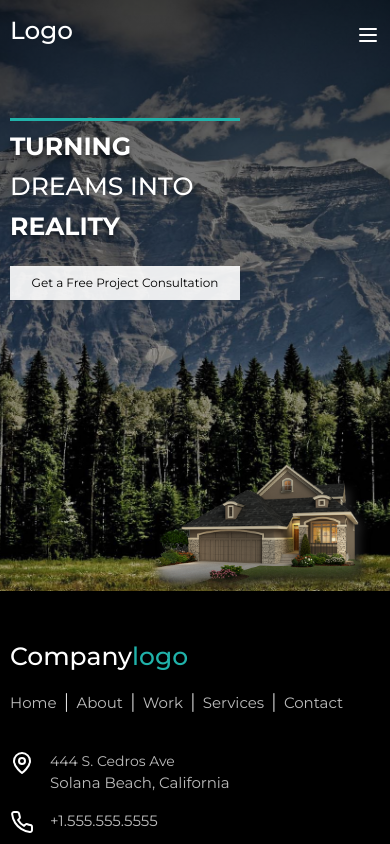
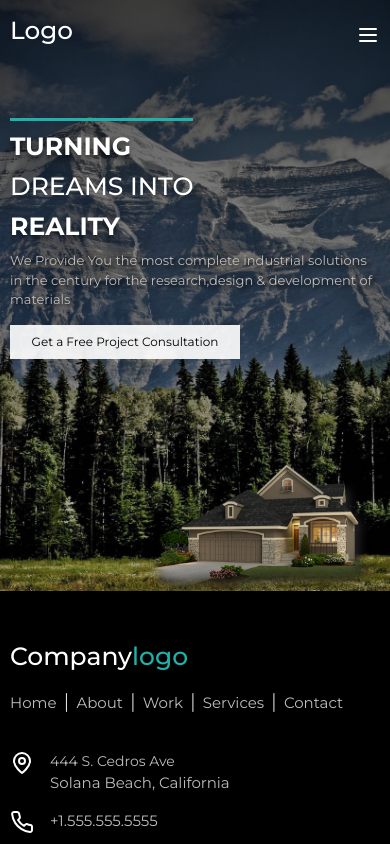
Before and after one commit to Anshkakkar15/white-diamond, a Next.js app: page / in a window 390 px wide. Shown: the top 844 px of the page. Built offline with nearby package versions, Linux system fonts and the light colour scheme.

Commit message:
banner section done

```diff
--- a/app/page.jsx
+++ b/app/page.jsx
@@ -14,6 +14,11 @@ export default function Home() {
             <h1>
               <strong>turning</strong> dreams into <strong>reality</strong>
             </h1>
+            <p>
+              We Provide You the most complete industrial solutions in the
+              century for the <br />
+              research,design & development of materials
+            </p>
             <Button extra={styles.banner_btn}>
               Get a Free Project Consultation
             </Button>
--- a/styles/Home.module.css
+++ b/styles/Home.module.css
@@ -23,7 +23,7 @@
 
 .banner .main_content {
   position: absolute;
-  top: 30%;
+  top: 25%;
 }
 
 .main_content h1 {
@@ -34,6 +34,7 @@
   font-size: 50px;
   text-transform: uppercase;
   margin: 0;
+  max-width: fit-content;
 }
 
 .main_content h1 strong {
@@ -43,9 +44,16 @@
   width: fit-content;
   line-height: 50px;
 }
-
+.main_content p{
+  color: #bcbcbc;
+  font-size: 16px;
+  margin-bottom: 0;
+  text-shadow: 2px 2px 4px black;
+  margin-top: 15px;
+  font-family: 'Montserrat', sans-serif;
+}
 .banner_btn {
-  margin-top: 15px;
+  margin-top: 25px;
   background-color: #ffffffe8;
   color: #000;
 }
@@ -82,6 +90,10 @@
     font-size: 40px;
     padding: 18px 0 0 0;
   }
+  .main_content p{
+    font-size: 15px;
+    margin-top: 10px;
+  }
 }
 
 @media only screen and (max-width: 990px) {
@@ -96,6 +108,10 @@
   .banner_home {
     bottom: 0;
   }
+  .banner_btn {
+    margin-top: 15px;
+  }
+
 
   .banner_home img {
     height: 200px;
@@ -107,6 +123,7 @@
     font-size: 35px;
     padding: 15px 0 0 0;
   }
+
 }
 
 @media only screen and (max-width: 767px) {
@@ -128,6 +145,11 @@
     font-size: 30px;
     padding: 10px 0 0 0;
   }
+  .main_content p{
+    font-size: 14px;
+    margin-top: 5px;
+    padding-right:  10px;
+  }
 }
 
 @media only screen and (max-width: 575px) {
@@ -141,4 +163,12 @@
     font-size: 25px;
     padding: 0;
   }
+  .main_content p{
+    font-size: 13px;
+    margin-top: 0px;
+    padding-right:  10px;
+  }
+  .main_content p br{
+    display: none;
+  }
 }
--- a/styles/globals.css
+++ b/styles/globals.css
@@ -87,6 +87,7 @@ body {
   font-size: 14px;
   font-family: 'Montserrat', sans-serif;
   transition: .3s ease-in-out;
+  overflow: hidden;
 }
 .web-primary-button:hover{
   box-shadow:inset 275px 0 0 lightseagreen;
```
